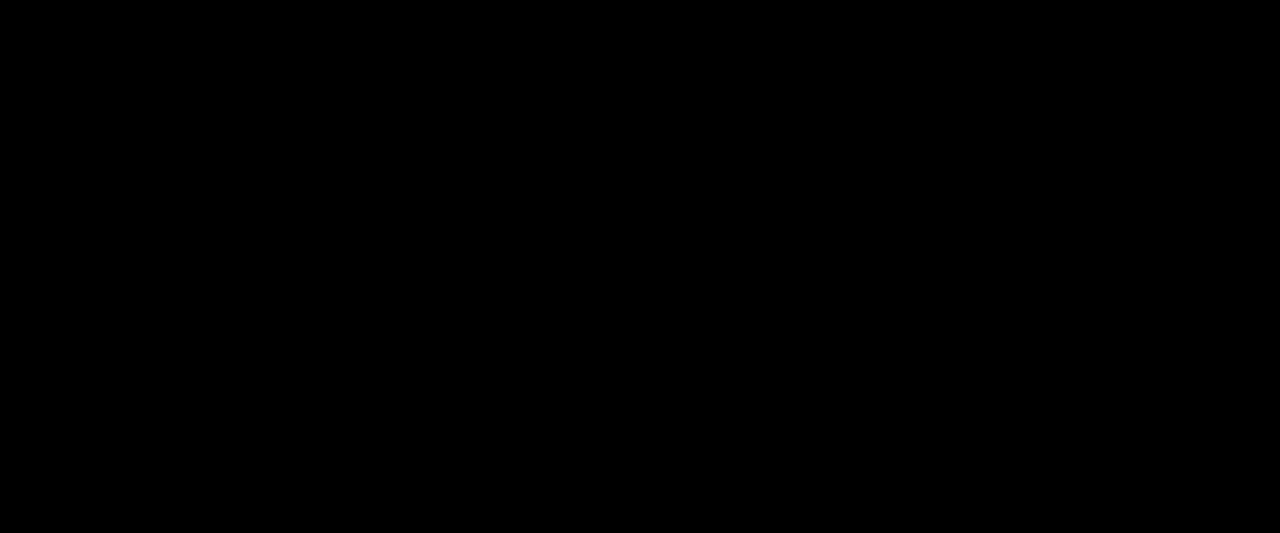
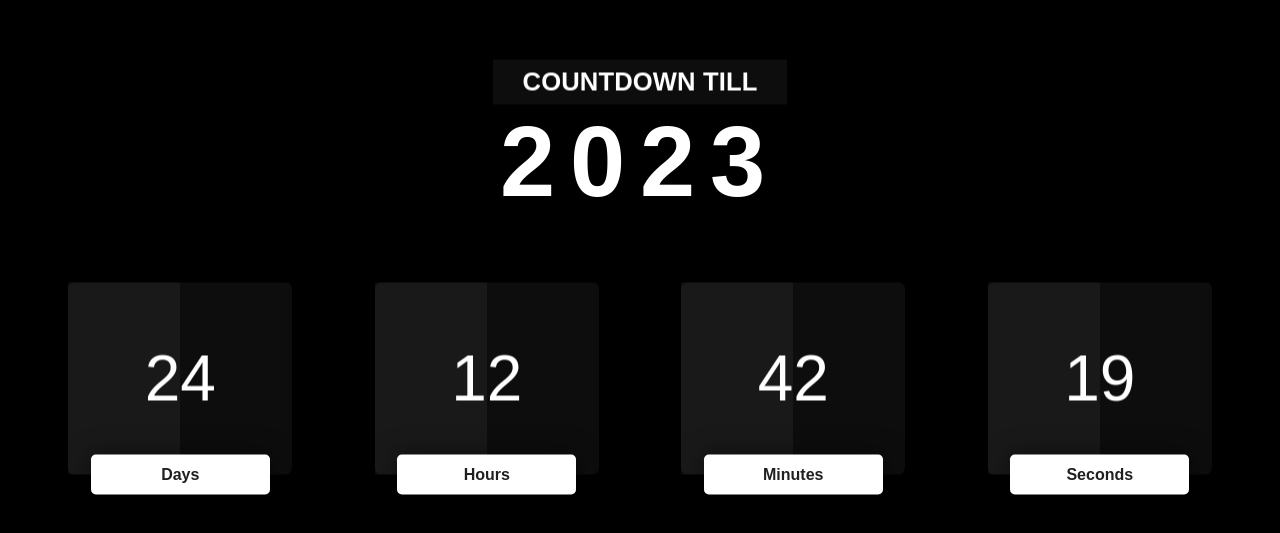
Before and after one commit to ecali/new-year-countdown, a React (Create React App) app: page / in a window 1280 px wide. Shown: the part 113-646 px from the top of the page. Built offline with nearby package versions, Linux system fonts and the light colour scheme.

Commit message:
final commit

```diff
--- a/src/App.css
+++ b/src/App.css
@@ -49,8 +49,8 @@
   justify-content: space-around;
   gap: 10px
 }
-.box {
-  width: 20vmin;
+.box {
+  width: 28vmin;
   height: 29vmin;
   display: flex;
   flex-direction: column;
--- a/src/App.tsx
+++ b/src/App.tsx
@@ -1,9 +1,70 @@
-import React from 'react';
-import './App.css';
+import React, { useEffect, useState } from "react";
+import "./App.css";
+import { Box } from "./components/Box";
+import { Props } from "./utils/Model";
 
 function App() {
+  const [expired, setExpired] = useState(false);
+  const [boxes, setBoxes] = useState<Props[]>();
+
+  const endDate = new Date(2023, 0, 1, 0, 0);
+  const endTime = endDate.getTime();
+
+  const labels = ["Days", "Hours", "Minutes", "Seconds"];
+
+  useEffect(() => {
+    const interval = setInterval(conutdown, 1000);
+    return () => clearInterval(interval);
+  });
+
+  const conutdown = () => {
+    let todayDate = new Date();
+    let todayTime = todayDate.getTime();
+    let remainingTime = endTime - todayTime;
+    let oneMin = 60 * 1000;
+    let oneHr = 60 * oneMin;
+    let oneDay = 24 * oneHr;
+
+    let addZeroes = (num: number) => (num < 10 ? Number(`0${num}`) : num);
+    if (endTime < todayTime) {
+      setExpired(true);
+    } else {
+      setBoxes([
+        {
+          val: addZeroes(Math.floor(remainingTime / oneDay)),
+          label: labels[0],
+        },
+        {
+          val: addZeroes(Math.floor((remainingTime % oneDay) / oneHr)),
+          label: labels[1],
+        },
+        {
+          val: addZeroes(Math.floor((remainingTime % oneHr) / oneMin)),
+          label: labels[2],
+        },
+        {
+          val: addZeroes(Math.floor((remainingTime % oneMin) / 1000)),
+          label: labels[3],
+        },
+      ]);
+    }
+  };
+
   return (
     <div className="App">
+      <div className="wrapper">
+        <div className="heading">
+          <h3>Countdown Till</h3>
+          <h1>2023</h1>
+        </div>
+        <div className="contdown">
+          {expired ? (
+            <h1>Countdown Has Expired</h1>
+          ) : (
+            boxes?.map((box, key) => <Box key={key} label={box.label} val={box.val} />)
+          )}
+        </div>
+      </div>
     </div>
   );
 }
--- /dev/null
+++ b/src/components/Box.tsx
@@ -0,0 +1,11 @@
+import { Props } from "../utils/Model";
+
+
+export const Box = (props: Props) => {
+  return (
+    <div className="box">
+      <span className="num">{props.val}</span>
+      <span className="text">{props.label}</span>
+    </div>
+  );
+};
--- /dev/null
+++ b/src/utils/Model.tsx
@@ -0,0 +1,4 @@
+export interface Props {
+  val: number;
+  label: string;
+}
```
